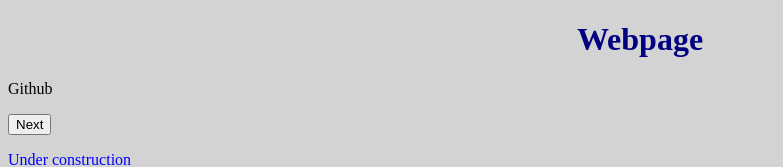
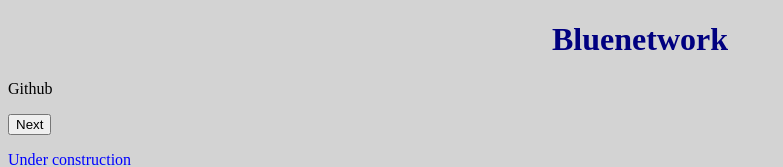
Before and after one commit to bluenetwork/bluenetwork.github.io, a plain HTML site: page index.html in a window 1280 px wide. Shown: the top 167 px of the page, without its empty margins (0-783 px from the left). Drawn offline with Linux system fonts and the light colour scheme.

Commit message:
Update index.html

```diff
--- a/index.html
+++ b/index.html
@@ -5,7 +5,7 @@
 </head>
 <body>
 
-<h1>Webpage</h1>
+<h1>Bluenetwork</h1>
 <p>Github</p>
     <button>Next</button>
 <p id="p01">Under construction</p>
```
